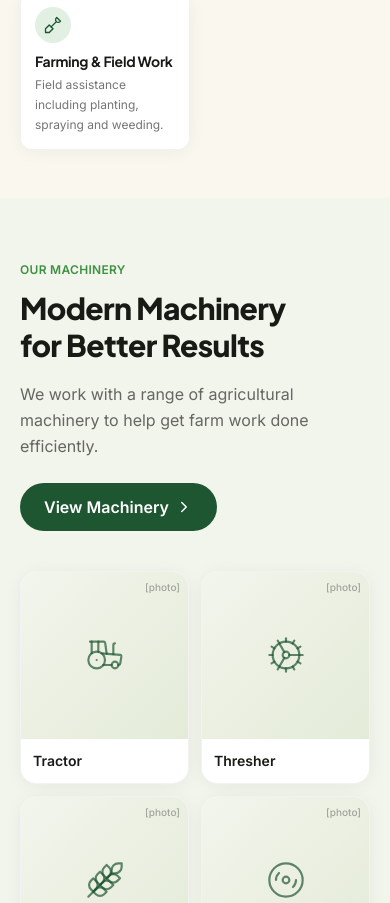
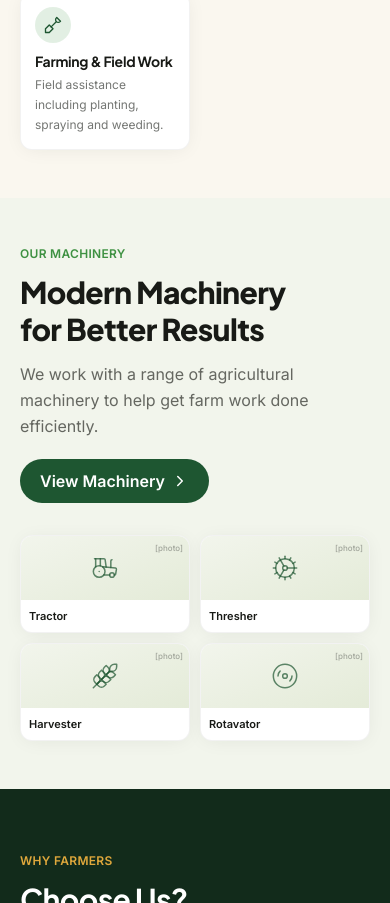
Before and after one commit to amandv123/sukanti-agricultural-works, a React (Vite) app: page / in a window 390 px wide. Shown: the part 1941-2844 px from the top of the page. Built offline with nearby package versions, Linux system fonts and the light colour scheme; the HTML template or start-up script is replaced by a standard one.

Commit message:
Compact machinery cards for mobile

```diff
--- a/src/components/Machinery.tsx
+++ b/src/components/Machinery.tsx
@@ -4,8 +4,8 @@ import { machinery } from '../data/machinery'
 
 export default function Machinery() {
   return (
-    <section id="machinery" className="py-16 sm:py-24 bg-brand-surface">
-      <div className="mx-auto max-w-7xl px-5 sm:px-8 grid lg:grid-cols-[0.8fr_1.2fr] gap-10 lg:gap-14 items-center">
+    <section id="machinery" className="py-12 sm:py-24 bg-brand-surface">
+      <div className="mx-auto max-w-7xl px-5 sm:px-8 grid lg:grid-cols-[0.8fr_1.2fr] gap-8 lg:gap-14 items-center">
         <motion.div
           initial={{ opacity: 0, y: 16 }}
           whileInView={{ opacity: 1, y: 0 }}
@@ -17,19 +17,19 @@ export default function Machinery() {
             Modern Machinery
             <br /> for Better Results
           </h2>
-          <p className="mt-4 text-brand-ink/65 leading-relaxed max-w-sm">
+          <p className="mt-3 sm:mt-4 text-brand-ink/65 leading-relaxed max-w-sm">
             We work with a range of agricultural machinery to help get farm
             work done efficiently.
           </p>
           <a
             href="#machinery"
-            className="mt-6 inline-flex items-center gap-1.5 rounded-full bg-brand-deep text-white px-6 py-3 font-semibold hover:bg-brand-deepDark transition-colors"
+            className="mt-5 sm:mt-6 inline-flex items-center gap-1.5 rounded-full bg-brand-deep text-white px-5 py-2.5 sm:px-6 sm:py-3 font-semibold hover:bg-brand-deepDark transition-colors"
           >
             View Machinery <ChevronRight size={18} />
           </a>
         </motion.div>
 
-        <div className="grid grid-cols-2 sm:grid-cols-4 gap-3 sm:gap-4">
+        <div className="grid grid-cols-2 sm:grid-cols-4 gap-2.5 sm:gap-4">
           {machinery.map(({ icon: Icon, name }, i) => (
             <motion.div
               key={name}
@@ -37,19 +37,24 @@ export default function Machinery() {
               whileInView={{ opacity: 1, y: 0 }}
               viewport={{ once: true, amount: 0.5 }}
               transition={{ duration: 0.4, delay: i * 0.05 }}
-              className="group rounded-2xl overflow-hidden bg-white border border-black/5 shadow-card"
+              className="group rounded-xl sm:rounded-2xl overflow-hidden bg-white border border-black/5 shadow-card"
             >
-              <div className="relative aspect-square bg-gradient-to-br from-brand-surface to-[#E4EBD8] flex items-center justify-center overflow-hidden">
+              <div className="relative h-16 sm:aspect-square sm:h-auto bg-gradient-to-br from-brand-surface to-[#E4EBD8] flex items-center justify-center overflow-hidden">
+                <Icon
+                  size={28}
+                  strokeWidth={1.3}
+                  className="text-brand-deep/70 transition-transform duration-300 group-hover:scale-110 sm:hidden"
+                />
                 <Icon
                   size={40}
                   strokeWidth={1.3}
-                  className="text-brand-deep/70 transition-transform duration-300 group-hover:scale-110"
+                  className="text-brand-deep/70 transition-transform duration-300 group-hover:scale-110 hidden sm:block"
                 />
-                <span className="absolute top-2 right-2 text-[10px] font-medium text-brand-ink/35">
+                <span className="absolute top-1.5 right-1.5 sm:top-2 sm:right-2 text-[8px] sm:text-[10px] font-medium text-brand-ink/35">
                   [photo]
                 </span>
               </div>
-              <p className="px-3 py-3 text-sm font-semibold text-brand-ink">
+              <p className="px-2 py-2 text-[11px] leading-4 font-semibold text-brand-ink sm:px-3 sm:py-3 sm:text-sm">
                 {name}
               </p>
             </motion.div>
```
